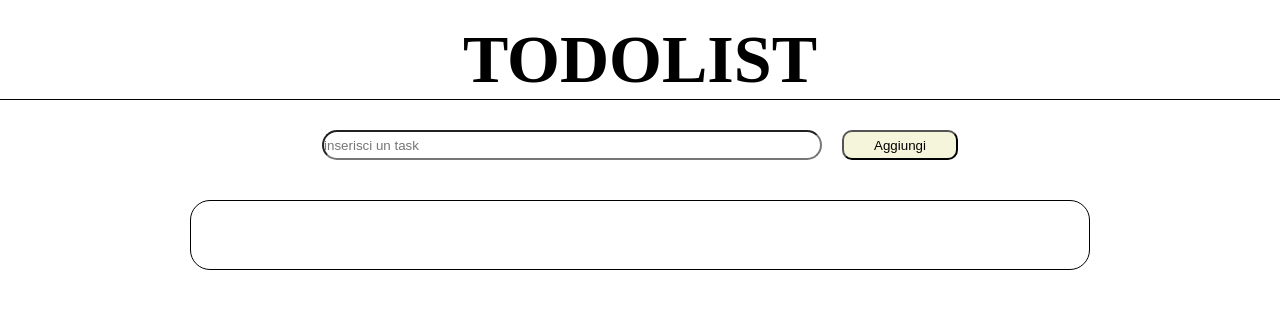
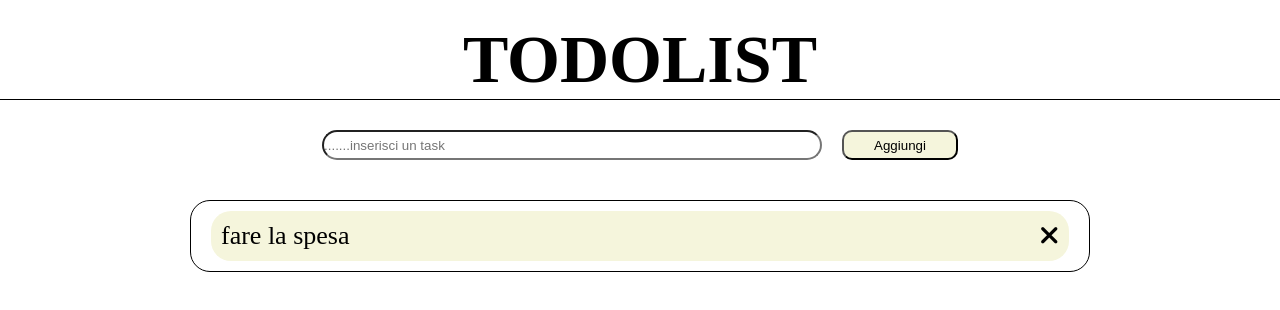
Before and after one commit to edocico/vue-todolist, a plain HTML site: page index.html in a window 1280 px wide. Drawn offline with nearby package versions, Linux system fonts and the light colour scheme.

Commit message:
app basic structure

```diff
--- a/css/style.css
+++ b/css/style.css
@@ -48,4 +48,10 @@
 li {
     background-color: beige;
     list-style: none;
+    display: flex;
+    justify-content: space-between;
+    font-size: 26px;
+    padding: 10px 10px;
+    border-radius: 20px;
+    align-items: center;
 }
--- a/index.html
+++ b/index.html
@@ -16,13 +16,15 @@
         </header>
         <main class="app-main">
             <section class="input-section">
-                <input type="text" placeholder="inserisci un task" class="text-line">
+                <input type="text" placeholder=".......inserisci un task" class="text-line">
                 <button class="input-button">Aggiungi</button>
             </section>
             <section class="list-section">
                 <div class="container">
                     <ul>
-                        <li></li>
+                        <li>{{ list[0].text }}
+                            <i class="fa-solid fa-xmark"></i>
+                        </li>
                     </ul>
                 </div>
             </section>
--- a/js/app.js
+++ b/js/app.js
@@ -3,7 +3,12 @@ const { createApp } = Vue
   createApp({
     data() {
       return {
-        message: 'Hello Vue!'
+        list: [
+            {
+                text: 'fare la spesa',
+                done: false
+            },
+        ]
       }
     }
   }).mount('#app')
```
